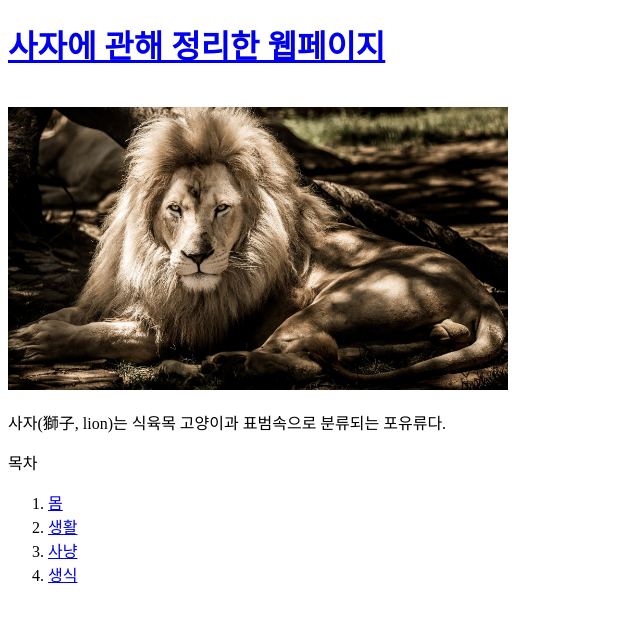
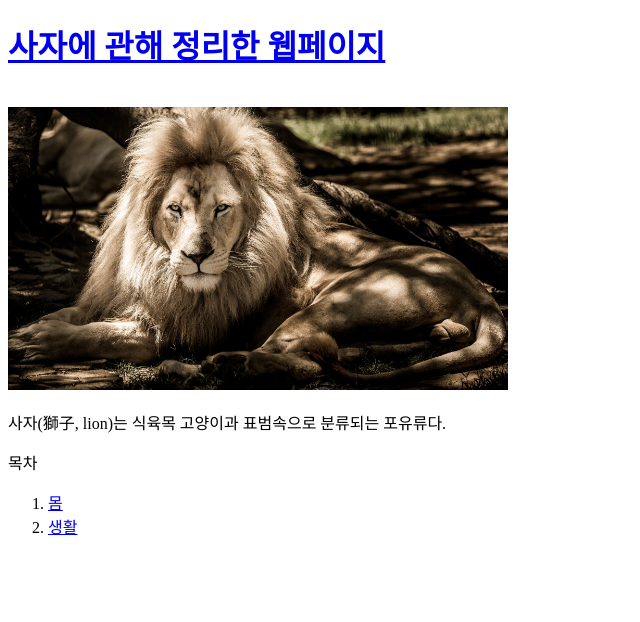
Before and after one commit to brocoding1/-, a plain HTML site: page index.html in a window 1280 px wide. Shown: the whole page, without its empty margins (0-640 px from the left). Drawn offline with Linux system fonts and the light colour scheme.

Commit message:
Update index.html

```diff
--- a/index.html
+++ b/index.html
@@ -15,8 +15,6 @@
     <ol>
        <li><a href="lion2.html"title="몸">몸</a></li>
        <li><a href="lion3.html"title="생활">생활</a></li>
-       <li><a href="lion4.html"title="사냥">사냥</a></li>
-       <li><a href="lion5.html"title="생식">생식</a></li>
     </ol>
 </body>
 </html>
```
